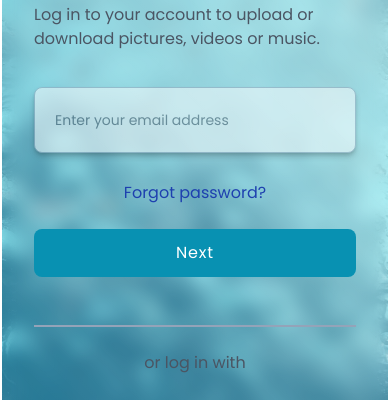
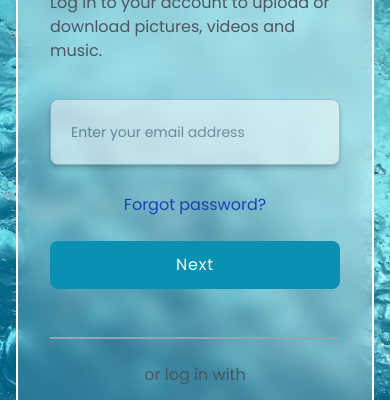
Before and after one commit to Armin-Fullstack/Login-Modal, a website: page index.html in a window 390 px wide. Shown: the part 190-590 px from the top of the page. Drawn offline with Linux system fonts and the light colour scheme.

Commit message:
Added margin in mobile devices

```diff
--- a/index.html
+++ b/index.html
@@ -12,10 +12,10 @@
 </head>
 <body>
     <!-- Card Container -->
-    <div class="card-container pb-7 px-8 pt-8">
+    <div class="card-container pb-7 px-8 pt-8 mx-4 md:mx-0">
 
         <h1 class="text-4xl text-left">Log in</h1>
-        <p class="max-w-sm text-left mt-6 mb-9 text-md text-gray-600">Log in to your account to upload or download pictures, videos or music.</p>
+        <p class="max-w-sm text-left mt-6 mb-9 text-md text-gray-600">Log in to your account to upload or download pictures, videos and music.</p>
         <input class="w-full p-5 rounded-lg opacity-50 outline-none border border-slate-400 placeholder:text-sm shadow-md
          shadow-[rgba(0,0,0,0.4)] placeholder:text-gray-600" type="email" placeholder="Enter your email address">
 
```
Also changed, not shown: CSS/Style.css.
